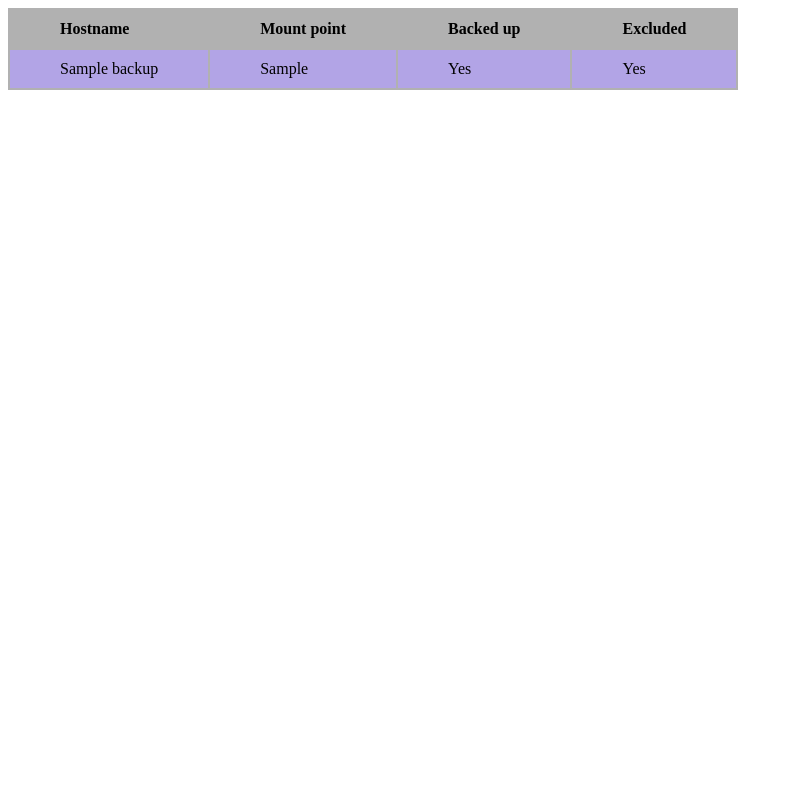
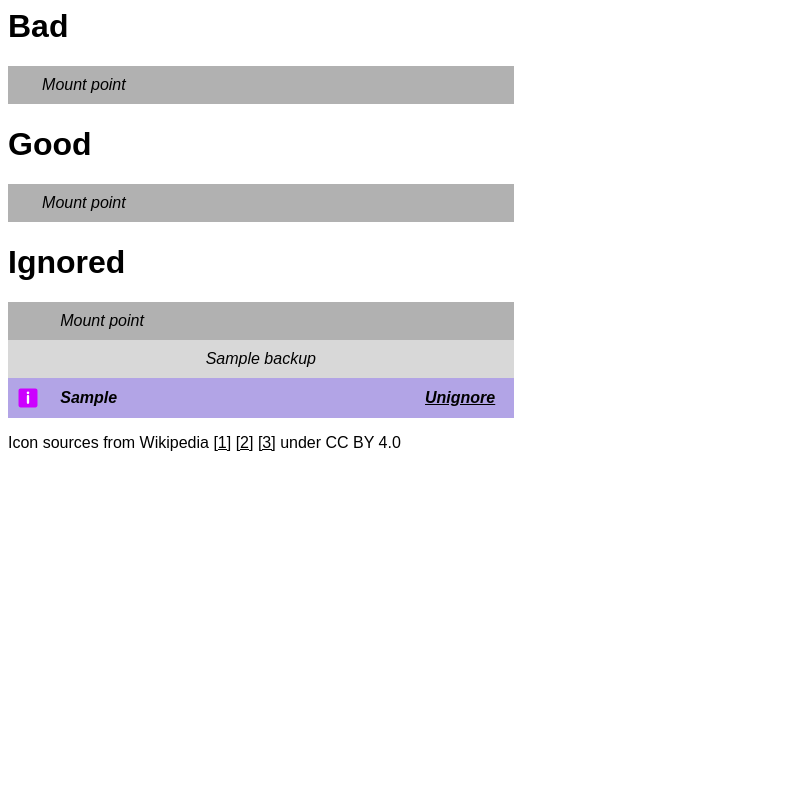
Before and after one commit to pwcazenave/tsm, a Flask app: page / in a window 1280 px wide. Shown: the whole page, without its empty margins (0-793 px from the left). Run offline with Flask 2, Linux system fonts and the light colour scheme; tables that the repository leaves empty hold one stand-in row (values such as "Sample post"); some libraries are stand-ins or nearby versions.

Commit message:
Classify the mount points and hosts by back up status and those we are ignoring.

```diff
--- a/app/main.py
+++ b/app/main.py
@@ -82,7 +82,22 @@
 
     hostinfo = HostDirectory.query.filter_by().order_by(HostDirectory.hostname, HostDirectory.backedup, HostDirectory.mountpoint).all()
 
-    return flask.render_template('index.html', hostinfo=hostinfo)
+    # Group into: not backed up, ignore and backed up, each of which is per host.
+    hosts = {'bad': {}, 'good': {}, 'ignored': {}}
+    for record in hostinfo:
+        config = {'mountpoint': record.mountpoint, 'backedup': record.backedup, 'ignore': record.ignore}
+        if record.ignore == 1:
+            dest = 'ignored'
+        elif record.backedup == 0:
+            dest = 'bad'
+        elif record.backedup == 1:
+            dest = 'good'
+        try:
+            hosts[dest][record.hostname].append(config)
+        except KeyError:
+            hosts[dest][record.hostname] = [config]
+
+    return flask.render_template('index.html', hostinfo=hosts)
 
 
 @app.route('/update', methods=['GET', 'POST'])
@@ -93,20 +108,26 @@
     """
 
     if flask.request.method == 'POST':
-        hostname = flask.request.form['set-leave-month']
-        mountpoint = flask.request.form['mountpoint']
+        hostname = flask.request.form['hostname']
+        mountpoint = flask.request.form['mountpoint'].rstrip('/')  # trim trailing slashes
         backedup = flask.request.form['backedup']
         ignore = flask.request.form['ignore']
+        redirect = flask.request.form['redirect']
     else:
         hostname = flask.request.args.get('hostname')
-        mountpoint = flask.request.args.get('mountpoint')
+        mountpoint = flask.request.args.get('mountpoint').rstrip('/')  # trim trailing slashes
         backedup = flask.request.args.get('backedup')
         ignore = flask.request.args.get('ignore')
+        redirect = flask.request.args.get('redirect')
 
     if backedup is None:
         backedup = 0
     if ignore is None:
         ignore = 0
+    if redirect is None:
+        redirect = 0
+    else:
+        redirect = int(redirect)
 
     # Remove the existing entry for this host/path combo and replace it with the new data.
     hostdir = HostDirectory.query.filter_by(hostname=hostname, mountpoint=mountpoint)
@@ -119,7 +140,10 @@
 
     response = {'status': True, 'status_code': 200}
 
-    return flask.jsonify(response)
+    if redirect == 1:
+        return flask.redirect(flask.url_for('root'))
+    else:
+        return flask.jsonify(response)
 
 
 @app.route('/query', methods=['GET', 'POST'])
@@ -130,11 +154,11 @@
     """
 
     if flask.request.method == 'POST':
-        hostname = flask.request.form['set-leave-month']
-        mountpoint = flask.request.form['mountpoint']
+        hostname = flask.request.form['hostname']
+        mountpoint = flask.request.form['mountpoint'].rstrip('/')  # trim trailing slashes
     else:
         hostname = flask.request.args.get('hostname')
-        mountpoint = flask.request.args.get('mountpoint')
+        mountpoint = flask.request.args.get('mountpoint').rstrip('/')  # trim trailing slashes
 
     hostdir = HostDirectory.query.filter_by(hostname=hostname, mountpoint=mountpoint).first()
 
@@ -157,6 +181,32 @@
 
     return flask.render_template('exceptions.html', exceptions=exceptions)
 
+@app.route('/exceptions/add', methods=['GET', 'POST'])
+def new_exception():
+    """
+    Add an exception for a host.
+
+    """
+
+    if flask.request.method == 'POST':
+        hostname = flask.request.form['hostname']
+        mountpoint = flask.request.form['mountpoint']
+    else:
+        hostname = flask.request.args.get('hostname')
+        mountpoint = flask.request.args.get('mountpoint').rstrip('/')  # trim trailing slashes
+
+    exceptions = HostDirectory.query.filter_by(hostname=hostname, mountpoint=mountpoint).first()
+    if exceptions:
+        exceptions.ignore = 1
+    else:
+        hostdir = HostDirectory(hostname=hostname, mountpoint=mountpoint, ignore=1)
+        db.session.add(hostdir)
+
+    db.session.commit()
+
+    return flask.render_template('exceptions.html', exceptions=exceptions)
+
+
 
 def main():
     app.run(host=host,
@@ -164,6 +214,7 @@
             debug=debug,
             use_reloader=use_reloader,
             extra_files=['./app/templates/index.html',
+                         './app/static/js/scripts.js',
                          './app/static/css/style.css'])
 
 
--- a/app/static/css/style.css
+++ b/app/static/css/style.css
@@ -1,23 +1,88 @@
-th {
-    text-align: left;
+* {
+    font-family: sans-serif;
 }
 
-th, td {
-    padding: 10px 50px;
+a {
+  color: black;
+}
+
+a:hover {
+  color: #534242;
+}
+
+th {
+  text-align: left;
+}
+
+th,
+td {
+  padding: 10px;
+  font-style: italic;
+  border: none;
 }
 
 .bad {
-    background-color: #ff0000;
+  background-color: #da7e62;
+  color: white;
+  font-weight: bold;
 }
 
 .good {
-    background-color: #00ff00;
+  background-color: #aed6ae;
+  font-weight: bold;
 }
 
 .ignore {
-    background-color: #b2a4e6;
+  background-color: #b2a4e6;
+  font-weight: bold;
 }
 
 .pretty-table {
-    background-color: #b1b1b1
+  background-color: #b1b1b1;
+  width: 40%;
+  border-collapse: collapse;
 }
+
+.host-row {
+  text-align: center;
+  background-color: #d8d8d8;
+}
+
+.collapsible {
+  background-color: #eee;
+  color: #444;
+  cursor: pointer;
+  padding: 18px;
+  width: 100%;
+  border: none;
+  text-align: left;
+  outline: none;
+  font-size: 15px;
+}
+
+/* Add a background color to the button if it is clicked on (add the .active class with JS), and when you move the mouse over it (hover) */
+.active,
+.collapsible:hover {
+  background-color: #ccc;
+}
+
+.collapsible:after {
+  content: "\02795"; /* Unicode character for "plus" sign (+) */
+  font-size: 13px;
+  color: white;
+  float: right;
+  margin-left: 5px;
+}
+
+.active:after {
+  content: "\2796"; /* Unicode character for "minus" sign (-) */
+}
+
+/* Style the collapsible content. Note: hidden by default */
+.content {
+  padding: 0 18px;
+  /* display: none; */
+  overflow: hidden;
+  background-color: #f1f1f1;
+  transition: max-height 0.2s ease-out;
+}
--- /dev/null
+++ b/app/static/js/post.js
@@ -0,0 +1,35 @@
+var coll = document.getElementsByClassName("collapsible");
+var i;
+
+for (i = 0; i < coll.length; i++) {
+  coll[i].addEventListener("click", function () {
+    this.classList.toggle("active");
+    var content = this.nextElementSibling;
+    if (content.style.display !== "none") {
+      content.style.display = "none";
+    } else {
+      content.style.display = "block";
+    }
+  });
+}
+
+// // Hide good hosts by default
+// var tables = document.getElementsByClassName('pretty-table');
+// console.log(tables);
+// for (t=0; t<tables.length; t++) {
+//   console.log(tables[0])
+//   var rows = tables[t].rows;
+//   for (r=0; r<rows.length; r++) {
+//     let paths = rows[r].cells;
+//     console.log(paths[0].className)
+
+//     var showHost = 0;
+//     if (paths[0].className === "bad") {
+//       showHost = 1;
+//     }
+//     console.log('showHost: ' + showHost);
+//     if (showHost === 0) {
+//       rows[r].style.display = "none";
+//     }
+//   }
+// }
--- a/app/templates/index.html
+++ b/app/templates/index.html
@@ -5,34 +5,61 @@
         <link rel="stylesheet" type="text/css" href="{{ url_for('static', filename='css/style.css') }}"/>
     </head>
     <body>
+        {% for type in hostinfo.keys() %}
         <table class="pretty-table">
-            <tr>
-                <th>Hostname</th>
-                <th>Mount point</th>
-                <th>Backed up</th>
-                <th>Excluded</th>
-            </tr>
-            {% for host in hostinfo %}
-            {% if host['backedup'] == 0 %}
+            <colgroup>
+                <col span="1" style="width: 4%">
+                <col span="1" style="width: 65%">
+                <col span="1" style="width: 15%">
+            </colgroup>
+            <h1>
+                {{ type | title }}
+            </h1>
+            <thead>
+                <td></td>
+                <td>Mount point</td>
+                <td></td>
+            </thead>
+            {% if type == 'good' %}
+                {% set colspan = 2 %}
+            {% else %}
+                {% set colspan = 0 %}
+            {% endif %}
+
+            {% for host in hostinfo[type] %}
+                <thead>
+                    <td colspan=3 class="host-row">{{ host }}</td>
+                </thead>
+                {% for backup in hostinfo[type][host] %}
+                    {% if backup['backedup'] == 0 %}
                         {% set style = 'bad' %}
-                {% set value = 'No' %}
+                        {% set img = 'img/White_x_in_red_rounded_square.svg' %}
                     {% else %}
                         {% set style = 'good' %}
-                {% set value = 'Yes' %}
+                        {% set img = 'img/White_check_mark_in_dark_green_rounded_square.svg' %}
                     {% endif %}
-            {% if host['ignore'] == 1 %}
+                    {% if backup['ignore'] == 1 %}
                         {% set style = 'ignore' %}
-                {% set ignore = 'Yes' %}
-            {% else %}
-                {% set ignore = 'No' %}
+                        {% set img = 'img/White_i_in_purple_rounded_square.svg' %}
                     {% endif %}
+            <tbody>
                 <tr>
-                <td class={{ style }}>{{ host['hostname']}}</td>
-                <td class={{ style }}>{{ host['mountpoint']}}</td>
-                <td class={{ style }}>{{ value }}</td>
-                <td class={{ style }}>{{ ignore }}</td>
+                    <td class="{{ style }}"><img src={{ img }} width=20px></td>
+                    <td class="{{ style }}" colspan="{{ colspan }}">{{ backup['mountpoint'] }}</td>
+                {% if type == 'bad' %}
+                    <td class="{{ style }}"><a href="/update?hostname={{ host }}&mountpoint={{ backup['mountpoint'] }}&ignore=1&redirect=1">Ignore</a></td>
+                {% elif type == 'ignored' %}
+                    <td class="{{ style }}"><a href="/update?hostname={{ host }}&mountpoint={{ backup['mountpoint'] }}&ignore=0&redirect=1">Unignore</a></td>
+                {% endif %}
                 </tr>
+            </tbody>
+                {% endfor %}
             {% endfor %}
         </table>
+        {% endfor %}
+
+        <p>Icon sources from Wikipedia <a href="https://commons.wikimedia.org/w/index.php?curid=56506790">[1]</a> <a href="https://commons.wikimedia.org/w/index.php?curid=56507009">[2]</a> <a href="https://commons.wikimedia.org/w/index.php?curid=56506559">[3]</a> under CC BY 4.0</p>
+
     </body>
+    <script src="{{ url_for('static', filename='js/post.js') }}"></script>
 </html>
```
Also changed, not shown: app/static/js/scripts.js (added, +9 -0 lines), app/static/favicon.ico (added), app/static/img/White_check_mark_in_dark_green_rounded_square.svg (added), app/static/img/White_i_in_purple_rounded_square.svg (added), app/static/img/White_x_in_red_rounded_square.svg (added). Lines whose indentation alone changed are shown as unchanged.
